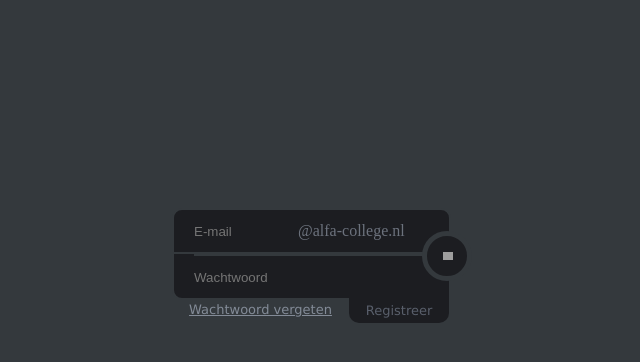
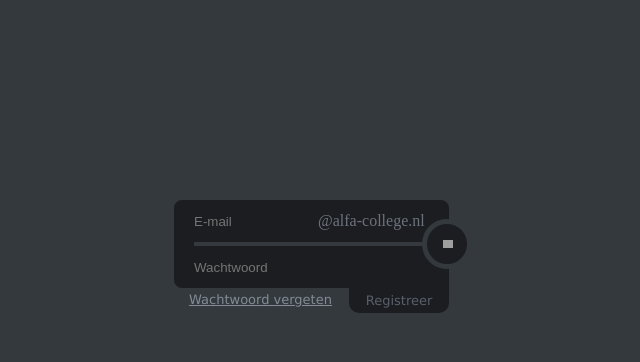
Before and after one commit to alwintje/alfa-workshops, a PHP site: page /?login in a window 1280 px wide. Shown: the part 132-494 px from the top of the page, without its empty margins (318-958 px from the left). Run offline with PHP 8.4, Linux system fonts and the light colour scheme; grey boxes are pictures that could not be loaded.

Commit message:
login en registreren goed gemaakt

```diff
--- a/index.php
+++ b/index.php
@@ -50,18 +50,67 @@ $user = false;
         ?>
 
         <form action="?login" method="post">
-            <div class="input-block username">
-                <input type="text" name="username" placeholder="E-mail"/> @alfa-college.nl
+            <div class="bg-left-side"></div>
+            <div class="input-block first">
+                <input type="text" name="username" id="username" placeholder="E-mail"/> <label for="username">@alfa-college.nl</label>
             </div>
-            <div class="input-block password">
+            <div class="input-block reg">
+                <input type="text" name="name" placeholder="Naam"/>
+            </div>
+            <div class="input-block reg">
+                <input type="text" name="surname" placeholder="Achternaam"/>
+            </div>
+            <div class="input-block last">
                 <input type="password" name="password" placeholder="Wachtwoord"/>
+            </div>
+            <div class="input-block reg">
+                <input type="password" name="cpassword" placeholder="Wachtwoord controle"/>
             </div>
             <input type="submit" name="login" class="button" value="" style="background-color: <?php echo $bttnColor; ?>;"/>
 
             <div class="extra"></div>
-            <div class="register">Registreer</div>
+            <div id="register">Registreer</div>
             <div class="forgot"><a href="#forgot">Wachtwoord vergeten</a></div>
         </form>
     </div>
+    <script>
+        var register = false;
+        var register_button = document.getElementById("register");
+        register_button.onclick = function(){
+            var reg_fields = document.getElementsByClassName("reg");
+            if(!register){
+                for(var i = 0; i < reg_fields.length; i++){
+                    reg_fields[i].style.display = "block";
+                }
+                register_button.innerHTML = "Login";
+                register = true;
+            }else{
+
+                for(var i = 0; i < reg_fields.length; i++){
+                    reg_fields[i].style.display = "none";
+                }
+                register_button.innerHTML = "Registreer";
+                register = false;
+            }
+            var last = document.querySelector(".last");
+            last.className = last.className.replace(/\blast\b/,'');
+
+            var input_blocks = document.querySelectorAll(".input-block");
+
+            var displayed_blocks = [];
+
+            for(var i=0; i< input_blocks.length;i++){
+                if(input_blocks[i].style.display != "none"){
+                    displayed_blocks[displayed_blocks.length] = input_blocks[i];
+                    console.log(displayed_blocks);
+                }
+            }
+            console.log("input blocks: ");
+            console.log(displayed_blocks);
+            var last_input_block = displayed_blocks[displayed_blocks.length-1];
+            console.log("Last block: "+last_input_block);
+            last_input_block.setAttribute("class", last_input_block.getAttribute("class")+" last");
+        };
+    </script>
 </body>
 </html>
--- a/styles/loginScreens.css
+++ b/styles/loginScreens.css
@@ -2,12 +2,19 @@
 #apollo{
     position: fixed;
     width: 300px;
-    height: 120px;
+    height: auto;
     left: 50%;
     top: 50%;
     margin-left: -150px;
-    margin-top: -60px;
     background: #34393D;
+    -ms-transform: translateY(-50%);
+    -webkit-transform: translateY(-50%);
+    transform: translateY(-50%);
+}
+#apollo form{
+    position: relative;
+    width: 100%;
+    height: 100%;
 }
 #apollo .errors{
     position: absolute;
@@ -25,13 +32,25 @@
     display: block;
     border: solid 2px #34393D;
     width: 235px;
+    z-index: 5;
 }
 #apollo .input-block input{
+    position: relative;
     background: #1C1D21;
     color: #6c727d;
     border: none;
+    width: 230px;
+    z-index: 5;
 }
-#apollo .username{
+#apollo .input-block input:focus{
+    outline: none;
+}
+#apollo .input-block label{
+    position: relative;
+    z-index: 5;
+    cursor: text;
+}
+#apollo .input-block.first{
     -webkit-border-top-left-radius: 10px;
     -webkit-border-top-right-radius: 10px;
     -moz-border-radius-topleft: 10px;
@@ -39,28 +58,41 @@
     border-top-left-radius: 10px;
     border-top-right-radius: 10px;
 }
-#apollo .password{
+#apollo .input-block.last{
     -webkit-border-bottom-left-radius: 10px;
     -moz-border-radius-bottomleft: 10px;
     border-bottom-left-radius: 10px;
 }
-#apollo .username input{
-    width: 100px;
+#apollo .first input{
+    width: 120px;
 }
-#apollo .password input{
-    width: 220px;
+#apollo .bg-left-side{
+
+    position: absolute;
+    top: 10px;
+    width: 235px;
+    /*background: #1C1D21;*/
+    border-left: solid 20px #1C1D21;
+    border-right: solid 20px #1C1D21;
+    height: auto;
+    left: 2px;
+    bottom: 60px;
+    z-index: 1;
 }
 #apollo .extra{
     position: absolute;
-    top: 46px;
+    top: auto;
     width: 228px;
     border-left: solid 20px #1C1D21;
     height: 4px;
+    bottom: 92px;
     left: 2px;
+    z-index: 5;
 }
 #apollo .button{
     position: absolute;
-    top: 23px;
+    top: auto;
+    bottom: 69px;
     right: 0px;
     background: url('http://www.mein-suedamerika.de/themes/frontend/resources/images/caret_right.png') #1C1D21;
     background-size: 10px auto;
@@ -71,6 +103,15 @@
     border-radius: 50%;
     border: solid 5px #34393D;
     cursor: pointer;
+    z-index: 5;
+}
+@-moz-document url-prefix() {
+    #apollo .extra {
+        bottom: 95px;
+    }
+    #apollo .button{
+        bottom: 72px;
+    }
 }
 #apollo .button:hover{
     border-color: #43484c;
@@ -78,7 +119,7 @@
 #apollo .button:hover ~ .extra{
     background: #43484c;
 }
-#apollo .register{
+#apollo #register{
     position: relative;
     width: 100px;
     color: #595f6b;
@@ -97,7 +138,7 @@
     border-bottom-left-radius: 10px;
     cursor: pointer;
 }
-#apollo .register:hover{
+#apollo #register:hover{
     background: #43484c;
     color: #000;
 }
@@ -115,3 +156,6 @@
 #apollo .forgot a{
     color: #838b97;
 }
+#apollo .input-block.reg{
+    display: none;
+}
```
Also changed, not shown: styles/special_ie.css (added, +7 -0 lines).
